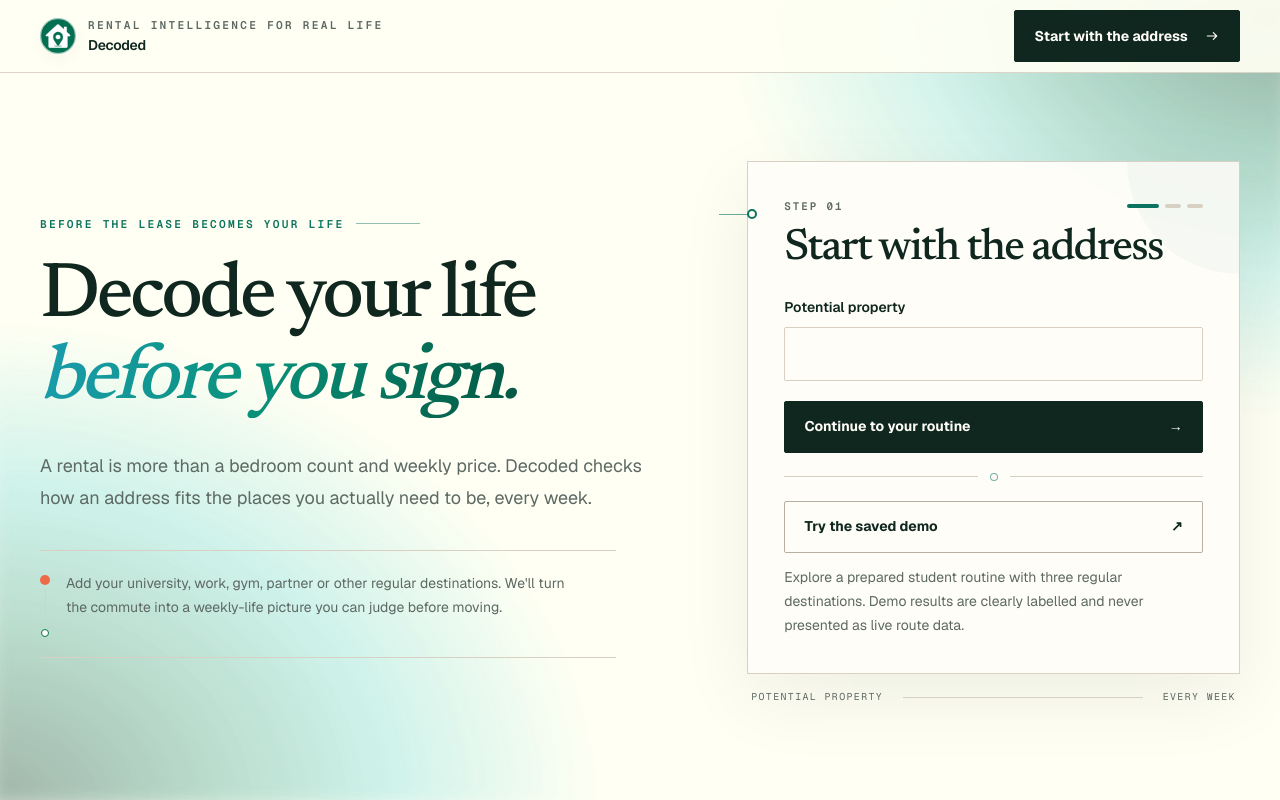
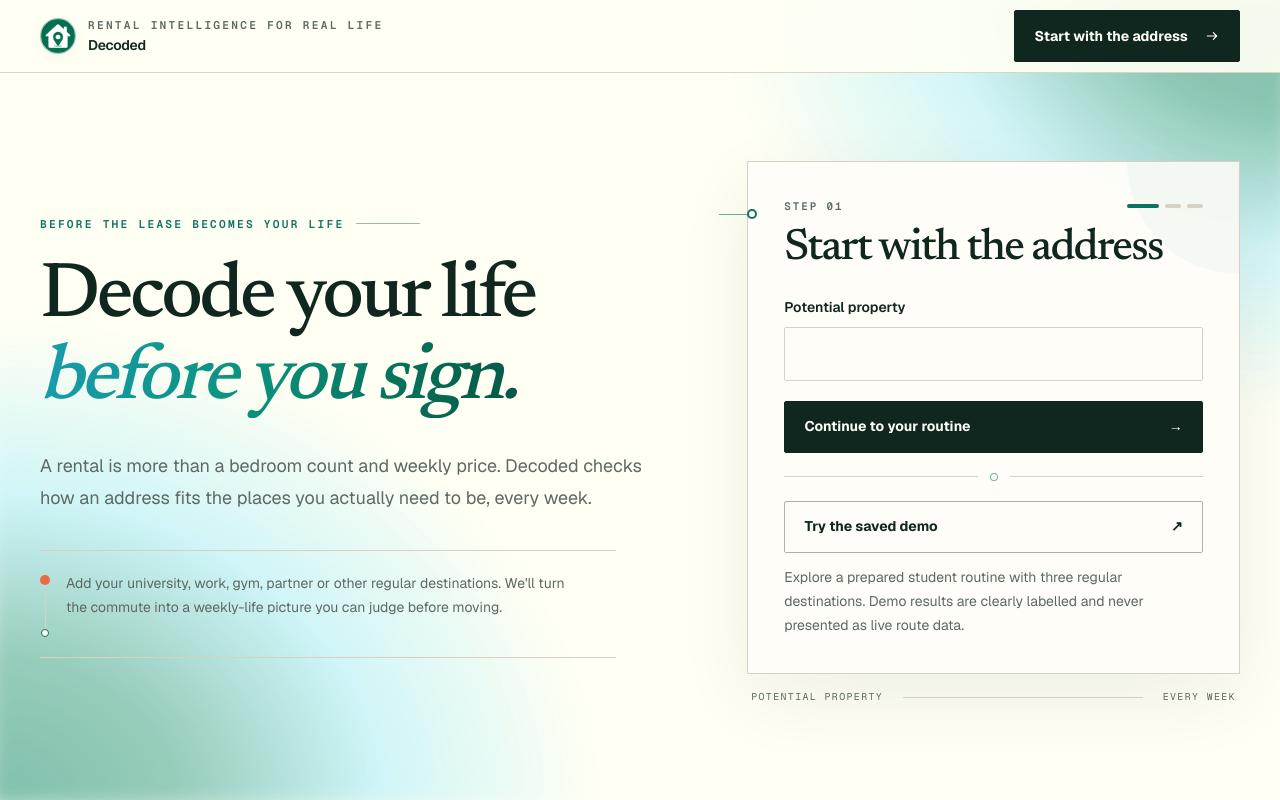
Before and after one commit to anshg15/Ansley, a Next.js app: page / in a window 1280 px wide. Shown: the top 800 px of the page. Built offline with nearby package versions, Linux system fonts and the light colour scheme.

Commit message:
match sample fade palette

```diff
--- a/app/globals.css
+++ b/app/globals.css
@@ -7,6 +7,8 @@
   --moss: #0b735f;
   --moss-deep: #062f27;
   --aqua: #137f91;
+  --fade-emerald: #008268;
+  --fade-cyan: #8ae6ff;
   --transit-coral: #ed6a49;
   --muted-blue: #628f98;
   --amber: #a86a19;
@@ -109,8 +111,8 @@ select {
   pointer-events: none;
   content: "";
   background-image:
-    radial-gradient(ellipse 46rem 34rem at 100% 0%, rgba(0, 56, 43, 0.52) 0%, rgba(5, 126, 104, 0.4) 28%, rgba(61, 204, 211, 0.28) 50%, transparent 76%),
-    radial-gradient(ellipse 48rem 38rem at 0% 100%, rgba(0, 56, 43, 0.46) 0%, rgba(5, 126, 104, 0.34) 28%, rgba(61, 204, 211, 0.3) 52%, transparent 78%);
+    radial-gradient(ellipse 46rem 34rem at 100% 0%, #008268a8 0%, #0082688c 22%, #8ae6ff78 46%, transparent 76%),
+    radial-gradient(ellipse 48rem 38rem at 0% 100%, #0082689e 0%, #00826880 24%, #8ae6ff80 50%, transparent 78%);
   filter: blur(10px);
   opacity: 0.82;
   transform: scale(1.02);
```
